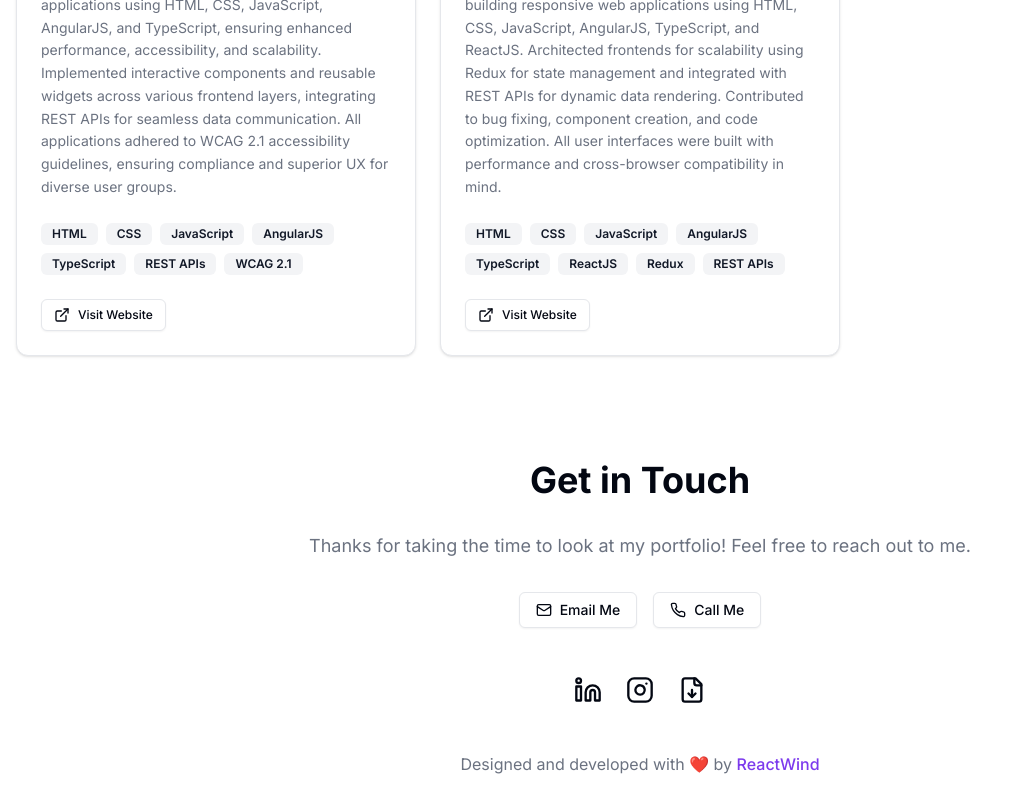
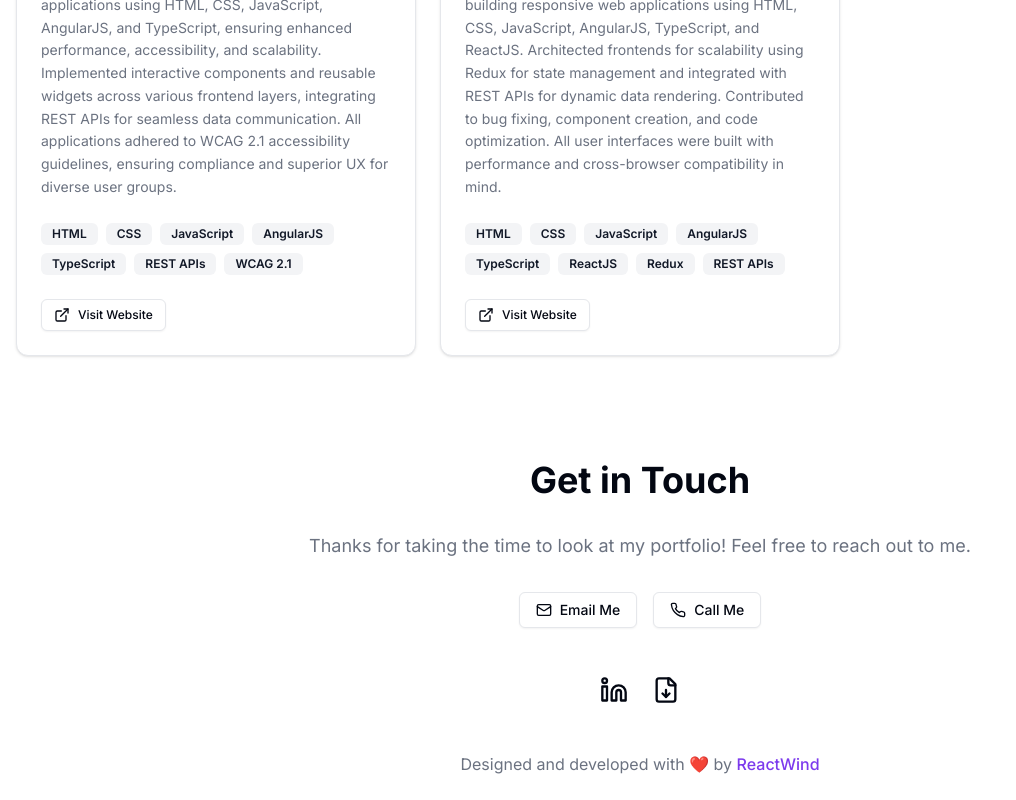
Before and after one commit to nikith99/Portfolio, a Next.js app: page / in a window 1280 px wide. Shown: the part 5470-6270 px from the top of the page, without its empty margins (0-1016 px from the left). Built offline with nearby package versions, Linux system fonts and the light colour scheme.

Commit message:
Update Contact.tsx

```diff
--- a/src/components/sections/Contact.tsx
+++ b/src/components/sections/Contact.tsx
@@ -15,7 +15,7 @@ export function Contact() {
 
         <div className="flex flex-col gap-4 w-full max-w-sm md:flex-row md:max-w-2xl md:justify-center">
           <a
-            href="mailto:nandinimorla100@gmail.com"
+            href="mailto:nikith290699@gmail.com"
             className="w-full md:w-auto"
           >
             <Button
@@ -26,7 +26,7 @@ export function Contact() {
               Email Me
             </Button>
           </a>
-          <a href="tel:+917736696575" className="w-full md:w-auto">
+          <a href="tel:+17736696575" className="w-full md:w-auto">
             <Button
               variant="outline"
               className="w-full md:w-auto flex gap-2 justify-center"
@@ -39,7 +39,7 @@ export function Contact() {
 
         <div className="flex justify-center gap-6 mt-4">
           <a
-            href="https://linkedin.com/in/morla-nandini"
+            href="https://www.linkedin.com/in/sri-nikith-11b92036a?lipi=urn%3Ali%3Apage%3Ad_flagship3_profile_view_base_contact_details%3BMfc6qz3aQD%2BgHMOu%2BzHw3Q%3D%3D"
             target="_blank"
             rel="noopener noreferrer"
             className="hover:text-primary transition-colors"
@@ -47,15 +47,7 @@ export function Contact() {
             <Linkedin size={28} />
           </a>
           <a
-            href="https://instagram.com/nandinimorla"
-            target="_blank"
-            rel="noopener noreferrer"
-            className="hover:text-primary transition-colors"
-          >
-            <Instagram size={28} />
-          </a>
-          <a
-            href="https://drive.google.com/file/d/1KLexDkcr9fSnIMektSv27unj5w6Zwkhm/view?usp=drive_link"
+            href="https://docs.google.com/document/d/1tK90mcSDkPn76ivYgHqZs10m34MKvE7w/edit?usp=drive_link&ouid=112370990940083133449&rtpof=true&sd=true"
             target="_blank"
             rel="noopener noreferrer"
             className="hover:text-primary transition-colors"
```
